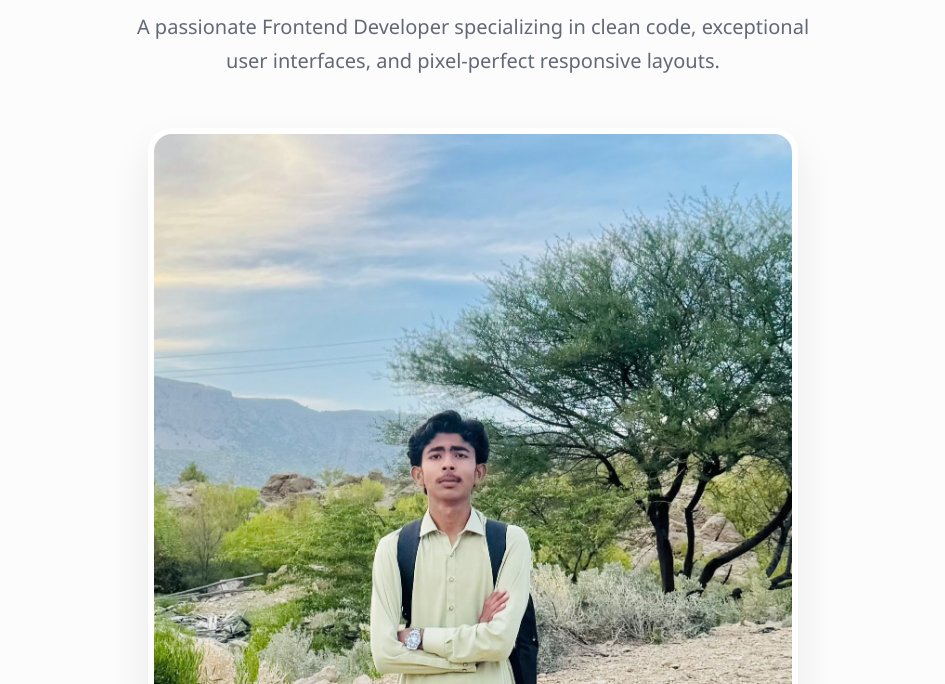
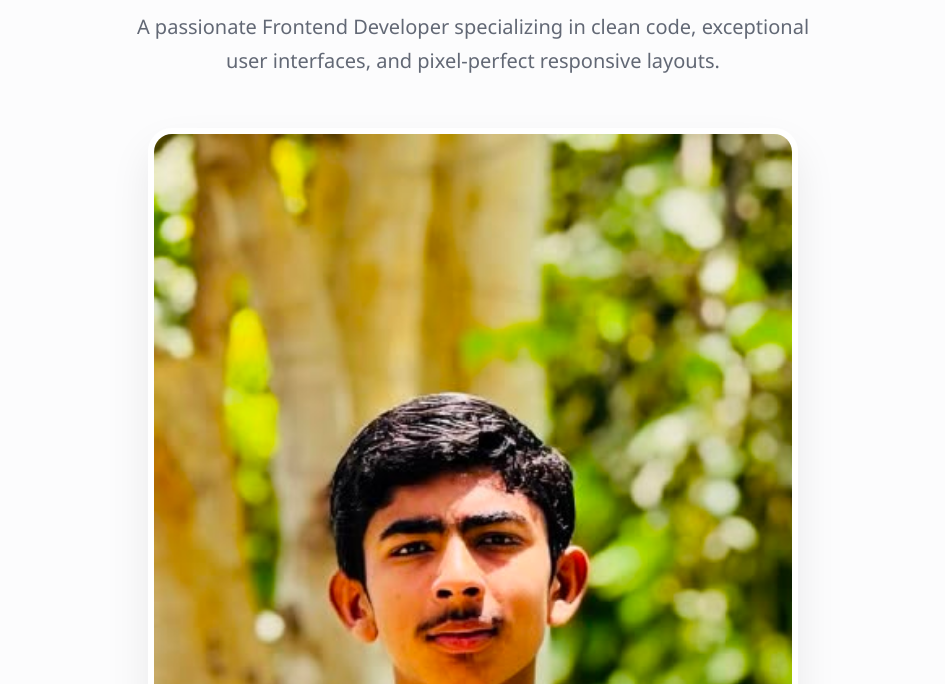
Before and after one commit to mudasirkorai/portfoliomudair, a plain HTML site: page index.html in a window 1280 px wide. Shown: the part 268-952 px from the top of the page, without its empty margins (167-1112 px from the left). Drawn offline with Linux system fonts and the light colour scheme.

Commit message:
profile photo changed

```diff
--- a/index.html
+++ b/index.html
@@ -34,7 +34,7 @@
             <!-- Big Size Photo Container -->
             <div class="big-photo-container">
                 <!-- 💡 IMAGE: Put your own image URL or local file path here -->
-                <img src="gork.jpeg" alt="Developer Workspace" class="center-photo">
+                <img src="korai.jpeg" alt="Developer Workspace" class="center-photo">
             </div>
         </div>
     </section>
```
Also changed, not shown: korai.jpeg (added).
